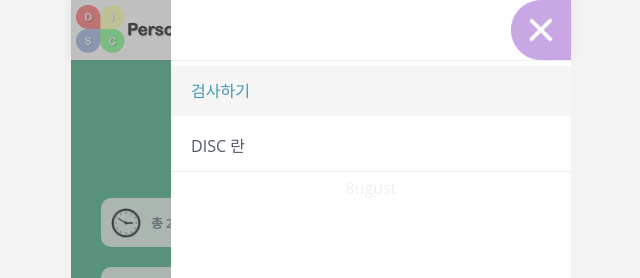
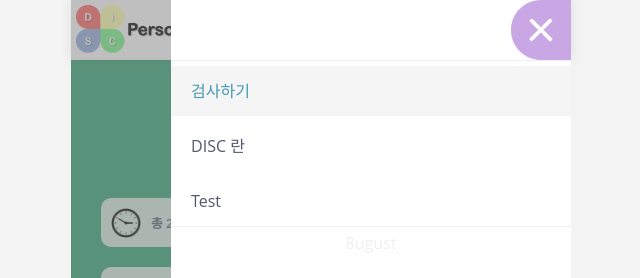
Before and after one commit to 8ugust/8ugust-disc, a React (Create React App) app: page / in a window 1280 px wide. Both pictures are taken after a click on the picture 860 px from the left and 30 px from the top of the page. Shown: the top 278 px of the page, without its empty margins (319-959 px from the left). Built offline with nearby package versions, Linux system fonts and the light colour scheme; the HTML template or start-up script is replaced by a standard one.

Commit message:
[DISC-7] Result 컴포넌트 개발 7

```diff
--- a/src/App.js
+++ b/src/App.js
@@ -79,7 +79,7 @@
 				<Test status={status} setStatus={setStatus} setBefCalAnswer={setBefCalAnswer} questions={questions} isGnb={isGnb} fnIsWait={fnIsWait}/>
 				<Result status={status} setStatus={setStatus} befCalAnswer={befCalAnswer} questions={questions}/>
 			</div>
-			<Gnb fnIsGnb={fnIsGnb} isGnb={isGnb} status={status} setStatus={setStatus} fnIsWait={fnIsWait}/>
+			<Gnb fnIsGnb={fnIsGnb} isGnb={isGnb} status={status} setStatus={setStatus} fnIsWait={fnIsWait} setBefCalAnswer={setBefCalAnswer}/>
 			<Wait isWait={isWait} fnIsWait={fnIsWait} status={status} setStatus={setStatus}/>
 		</div>
 		<div className='pc-right'></div>
--- a/src/components/gnb/index.js
+++ b/src/components/gnb/index.js
@@ -4,6 +4,19 @@
 function Gnb(props) {
     const onClickFn = (status) => {
         props.setStatus(status);
+        props.fnIsWait();
+        props.fnIsGnb();
+    }
+
+    const tempTest = () => {
+        const testArr = new Array(28).fill([[null, null]]);
+        testArr.forEach(item => {
+            item[0][0] = Math.ceil(Math.random()*4) - 1;
+            item[0][1] = Math.ceil(Math.random()*4) - 1;
+        })
+
+        props.setBefCalAnswer(testArr);
+        props.setStatus(2);
         props.fnIsWait();
         props.fnIsGnb();
     }
@@ -19,6 +32,7 @@
                 <div className={styles.gnb_wrap}>
                     <li className={props.status === 1 ? styles.gnb_select : styles.gnb_list} onClick={() => onClickFn(1)}>검사하기</li>
                     <li className={props.status === 4 ? styles.gnb_select : styles.gnb_list} onClick={() => onClickFn(4)}>DISC 란</li>
+                    <li className={styles.gnb_list} onClick={() => tempTest()}>Test</li>
                 </div>
                 <div className={styles.gnb_footer}>8ugust</div>
             </div>
```
